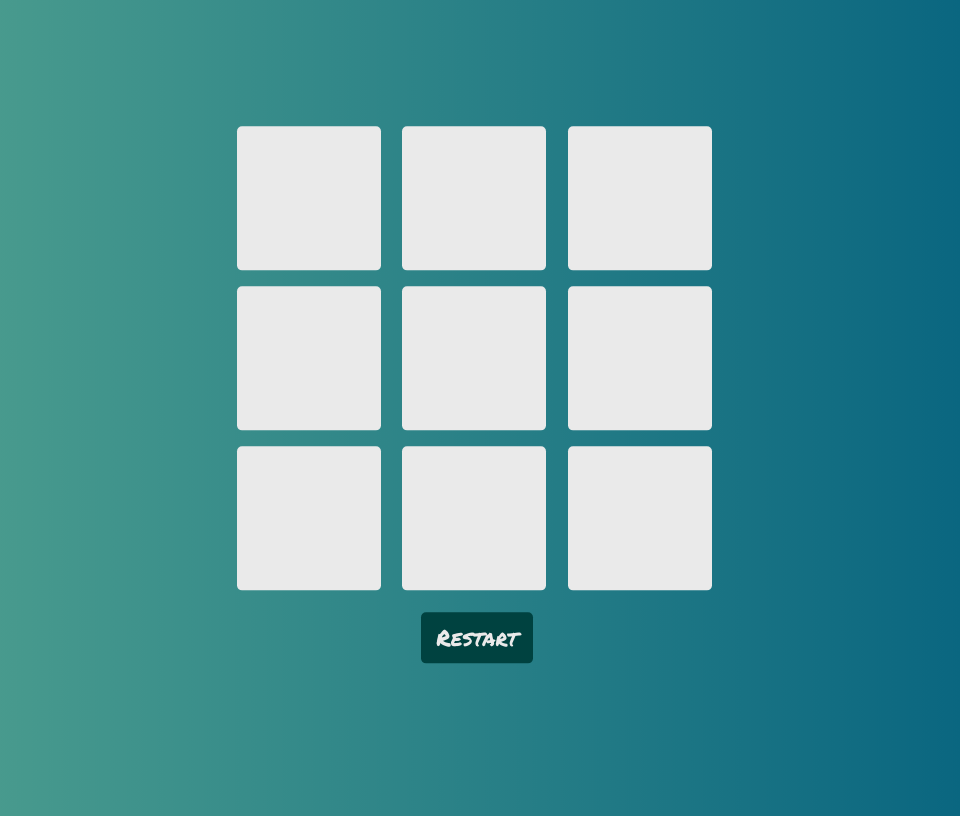
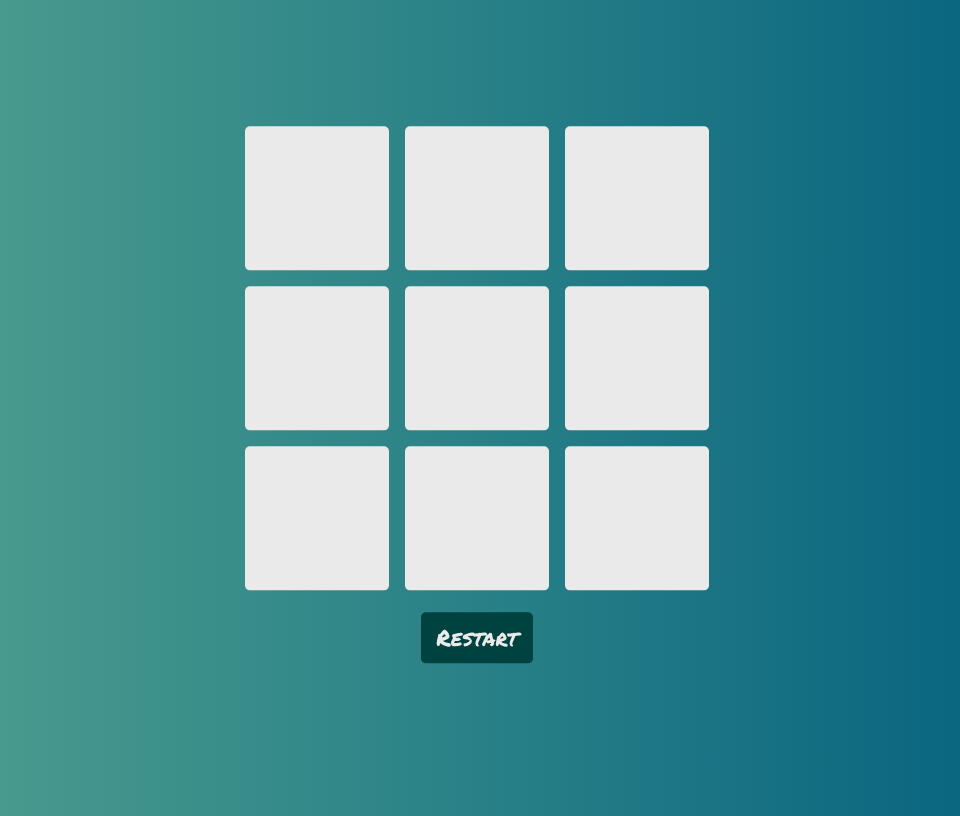
Before and after one commit to Mark-Ish/const, a plain HTML site: page index.html in a window 1280 px wide. Shown: the whole page, without its empty margins (163-1123 px from the left). Drawn offline with Linux system fonts and the light colour scheme.

Commit message:
Update style.css

```diff
--- a/static/style.css
+++ b/static/style.css
@@ -12,7 +12,6 @@ body {
   transform: translate(-50%, -50%);
   top: 50%;
   left: 50%;
-  width: 60vmin;
 }
 
 #game-x-o {
@@ -32,6 +31,7 @@ body {
   cursor: pointer;
   transition: background-color 0.3s ease;
   border: none;
+  padding: 0vmin;
 }
 
 .cell:hover {
```
